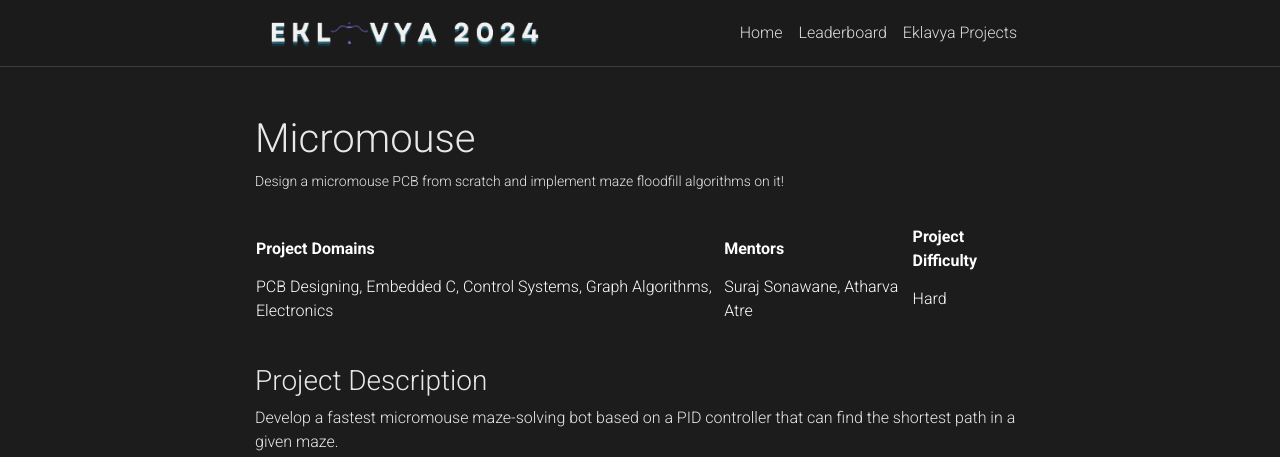
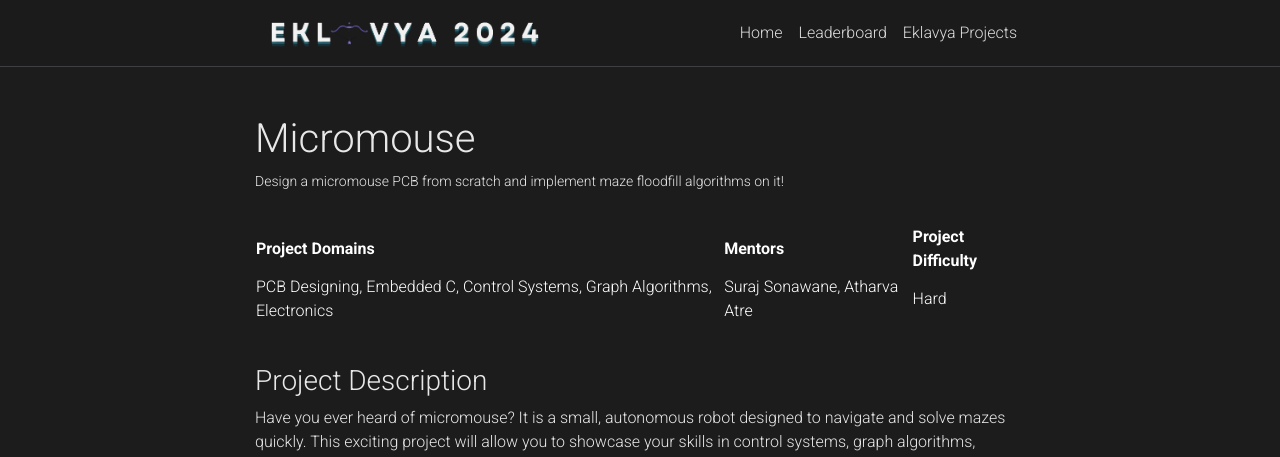
Before and after one commit to SRA-VJTI/eklavya.github.io, a Jekyll site: the page built from _projects/Micromouse.md, in a window 1280 px wide and 1400 px high. Shown: the top 457 px of the window. Built offline with Jekyll 4.4.1, drawn with Linux system fonts in a browser that asks for light colours; comment, search, counter and statistics services are not loaded; a style sheet for code colours, icons or effects is not loaded; some of the changed text lies outside the part shown.

Commit message:
add more description

```diff
--- a/_projects/Micromouse.md
+++ b/_projects/Micromouse.md
@@ -13,7 +13,15 @@
 
 ### Project Description
 
-Develop a fastest micromouse maze-solving bot based on a PID controller that can find the shortest path in a given maze.
+Have you ever heard of micromouse? It is a small, autonomous robot designed to navigate and solve mazes quickly. This exciting project will allow you to showcase your skills in control systems, graph algorithms, embedded C, and PCB design.
+
+<img src="/assets/img/micromouse.gif" alt="Micromouse in action" width="600">
+
+The goal of the project is to develop a custom PCB that can optimize your robot's performance, enabling it to navigate and solve mazes with ease. By implementing a PID controller, you can ensure that your robot has precise movement and control, making real-time adjustments with the help of sensors and feedback mechanisms.
+
+But that's not all - to achieve high-speed maze-solving, you'll need to use the flood-fill algorithm. This algorithm allows your micromouse to explore the maze systematically, determining the shortest path through it and taking your project to the next level.
+
+So, get ready to embark on an exciting journey of designing and building your own high-speed maze-solving micromouse robot. Who knows, you might just end up creating the next big thing in the world of robotics!
 
 ### References
 
```
